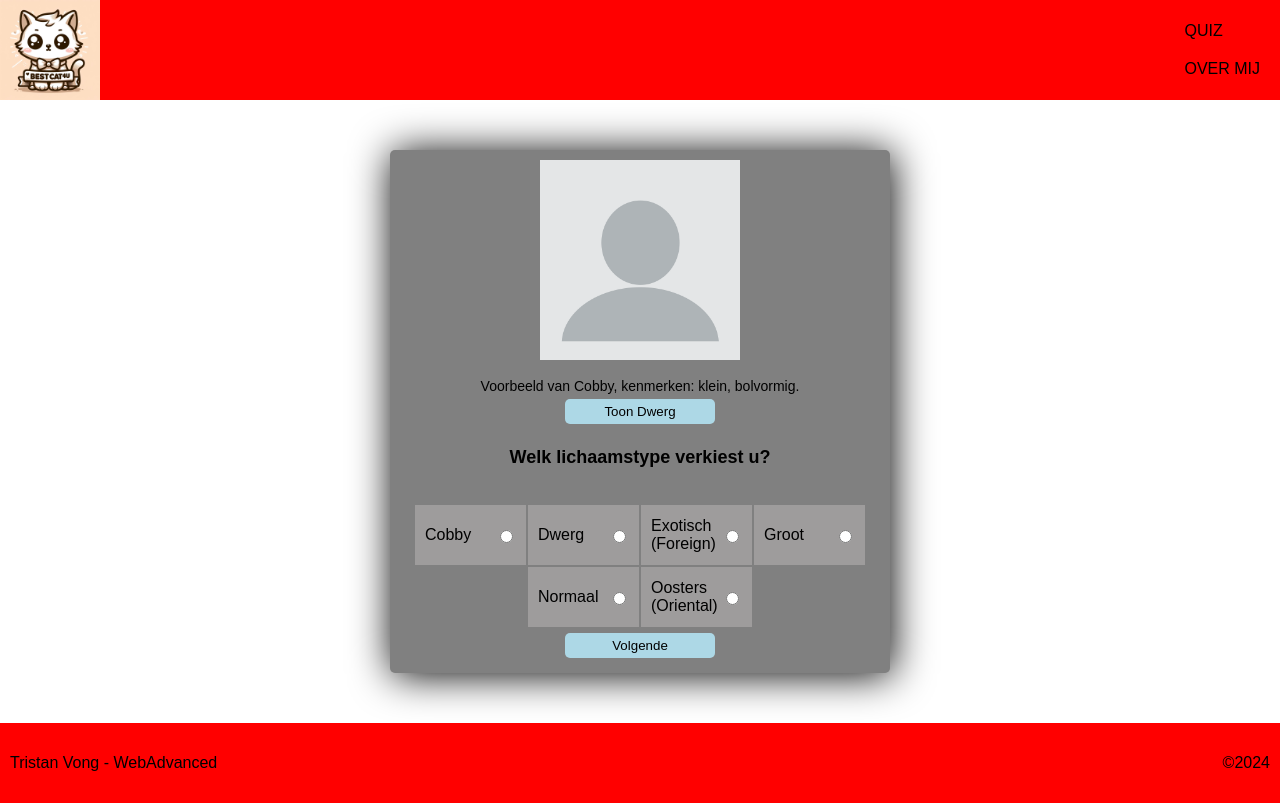
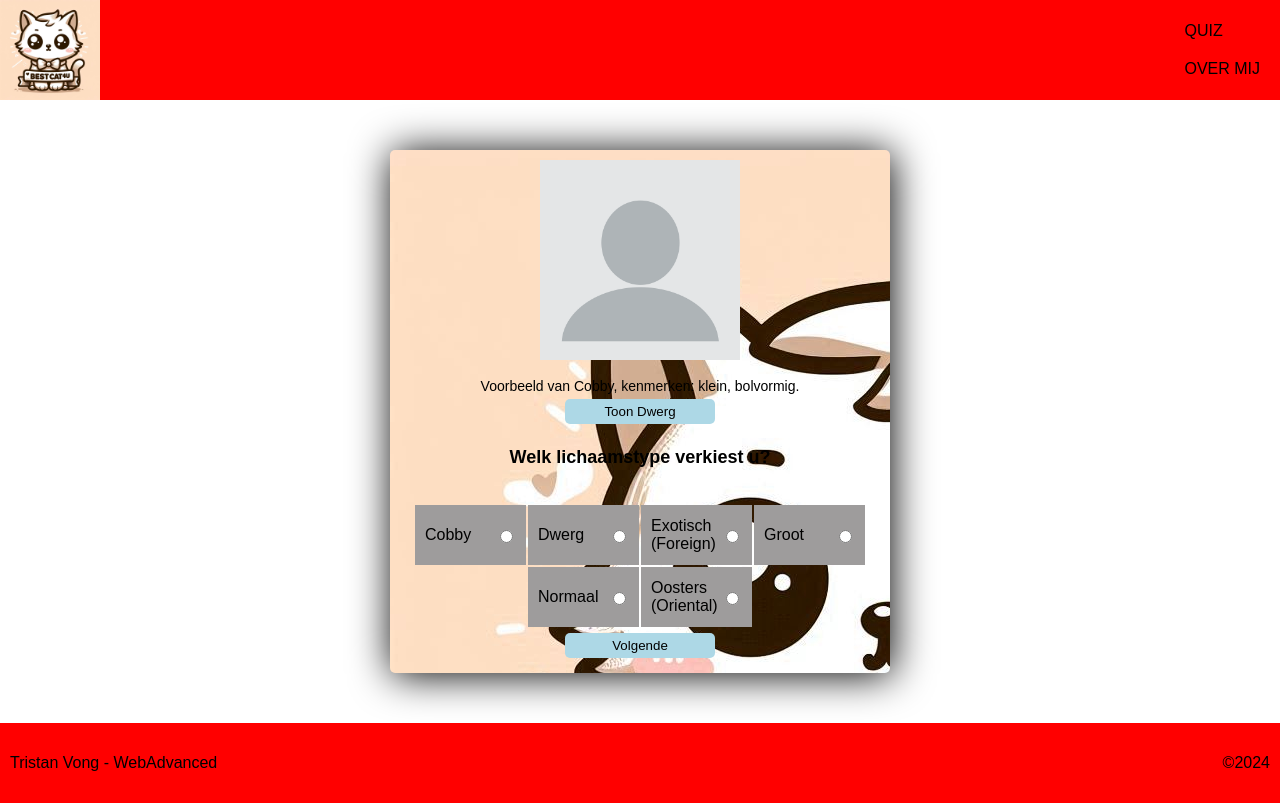
Before and after one commit to tristanvong/TheBestCat4U, a plain HTML site: page index.html in a window 1280 px wide. Drawn offline with Linux system fonts and the light colour scheme; no server answers.

Commit message:
Update stylesheet.css

```diff
--- a/stylesheet.css
+++ b/stylesheet.css
@@ -46,7 +46,8 @@ div {
     align-items: center;
 }
 
-form {
+form {    background-image: url("bestcat4ulogo.jpg");
+
     border-radius: 5px;
     background-color: grey;
     width: 80vw;
```
